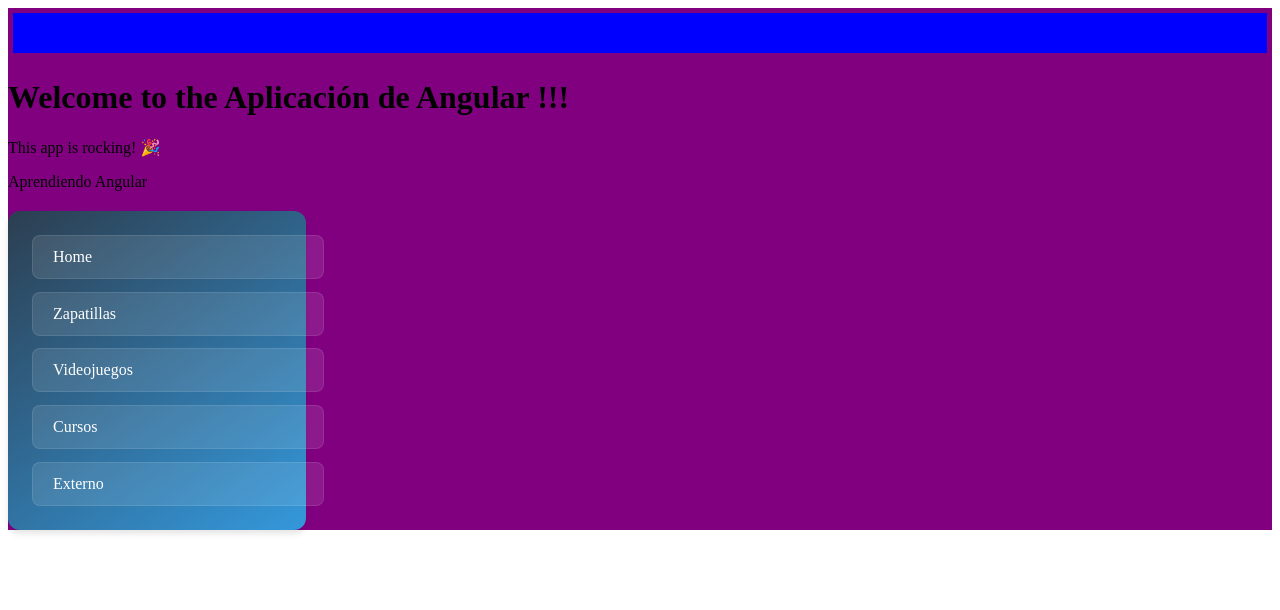
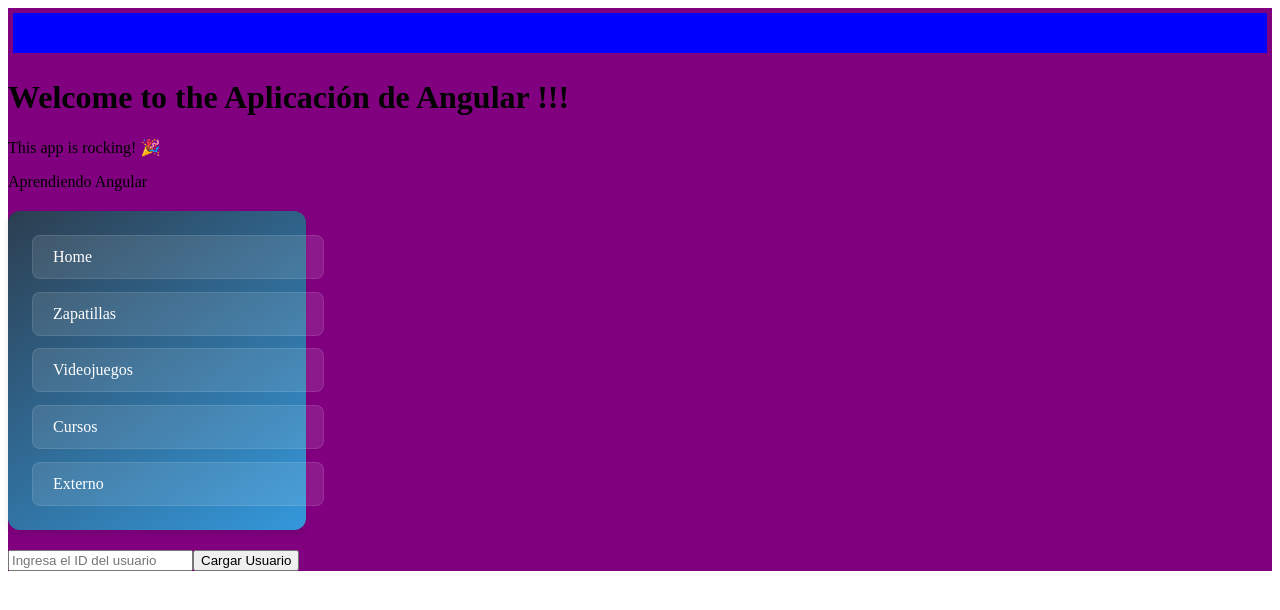
Before and after one commit to Ornella-Gigante/Master-in-JavaScript-JSON-TypeScript-Learning-JS-jQuery-Angular-NodeJS, an Angular app in the folder aprendiendo-angular/: page /externo in a window 1280 px wide. Shown: the top 610 px of the page. Built offline with nearby package versions, Linux system fonts and the light colour scheme; no server answers.

Commit message:
Uso de peticiones a url por id

```diff
--- a/aprendiendo-angular/src/app/app.module.ts
+++ b/aprendiendo-angular/src/app/app.module.ts
@@ -2,7 +2,7 @@
 import { BrowserModule } from '@angular/platform-browser';
 import { FormsModule } from '@angular/forms';
 import { RouterModule } from '@angular/router';
-import { provideHttpClient } from '@angular/common/http'; // Usa provideHttpClient
+import {  provideHttpClient } from '@angular/common/http'; // Usa provideHttpClient
 import { AppComponent } from './app.component';
 import { ExternoComponent } from './externo/externo.component';
 
--- a/aprendiendo-angular/src/app/externo/externo.component.html
+++ b/aprendiendo-angular/src/app/externo/externo.component.html
@@ -1,4 +1,10 @@
+<div>
+  <!-- Usamos (input) para escuchar el evento y actualizar el valor de userId -->
+  <input type="text" [value]="userId" (input)="onUserIdChange($event)" placeholder="Ingresa el ID del usuario" />
+  <button (click)="cargaUsuario()">Cargar Usuario</button>
+</div>
+
 <div *ngIf="user">
-    <img src="{{user.avatar}}" width="200"/>
-    <h2>{{ user.first_name + ' ' + user.last_name }}</h2>
-  </div>
+  <h2>{{ user.first_name }} {{ user.last_name }}</h2>
+  <img [src]="user.avatar" alt="Avatar" width="200"/>
+</div>
--- a/aprendiendo-angular/src/app/externo/externo.component.ts
+++ b/aprendiendo-angular/src/app/externo/externo.component.ts
@@ -1,6 +1,5 @@
 import { Component, OnInit } from '@angular/core';
 import { PeticionesService } from '../service/peticiones.service';
-import { BrowserModule } from '@angular/platform-browser';
 import { CommonModule } from '@angular/common';
 
 @Component({
@@ -10,24 +9,44 @@
   imports: [CommonModule]
 })
 export class ExternoComponent implements OnInit {
-
-  public user:any;
+  public user: any = null; // Almacena los datos del usuario
+  public userId: string = ''; // ID del usuario ingresado
 
   constructor(private _peticionesService: PeticionesService) {}
 
   ngOnInit() {
-    console.log('ngOnInit ejecutado'); // Verifica que el componente se inicializa
+    console.log('Componente Externo inicializado');
+  }
 
-    this._peticionesService.getUser().subscribe({
+  // Método para cargar un usuario a partir del ID ingresado
+  cargaUsuario() {
+    if (!this.userId) {
+      console.warn('Por favor, ingresa un ID de usuario válido');
+      return;
+    }
+
+    this._peticionesService.getUserById(this.userId).subscribe({
       next: (result) => {
-        this.user = result.data; // Muestra los datos recibidos en consola
+        // Verifica si la respuesta tiene la propiedad `data`
+        console.log('Datos completos del usuario:', result);
+        if (result && result.data) {
+          this.user = result.data; // Asigna la respuesta al objeto `user`
+          console.log('Datos del usuario cargados:', this.user);
+        } else {
+          console.error('No se encontraron datos para el usuario');
+        }
       },
       error: (error) => {
-        console.error('Error HTTP:', error); // Maneja errores HTTP
+        console.error('Error al cargar el usuario:', error);
       },
       complete: () => {
-        console.log('¡Observable completado!'); // Indica que la solicitud ha finalizado
+        console.log('¡Carga de usuario completada!');
       }
     });
   }
+
+  // Método para actualizar el ID del usuario al escribir en el campo de texto
+  onUserIdChange(event: any) {
+    this.userId = event.target.value;
+  }
 }
--- a/aprendiendo-angular/src/app/service/peticiones.service.ts
+++ b/aprendiendo-angular/src/app/service/peticiones.service.ts
@@ -3,14 +3,14 @@
 import { Observable } from 'rxjs';
 
 @Injectable({
-  providedIn: 'root' // Provisión global para evitar problemas de inyección
+  providedIn: 'root'
 })
 export class PeticionesService {
-  private url = 'https://reqres.in/api/users/2';
+  private apiUrl = 'https://reqres.in/api/users'; // URL base de la API
 
-  constructor(private _http: HttpClient) {}
+  constructor(private http: HttpClient) {}
 
-  getUser(): Observable<any> {
-    return this._http.get(this.url); // Realiza una solicitud GET
+  getUserById(userId: string): Observable<any> {
+    return this.http.get(`${this.apiUrl}/${userId}`); // Llama a la API con el ID del usuario
   }
 }
```
